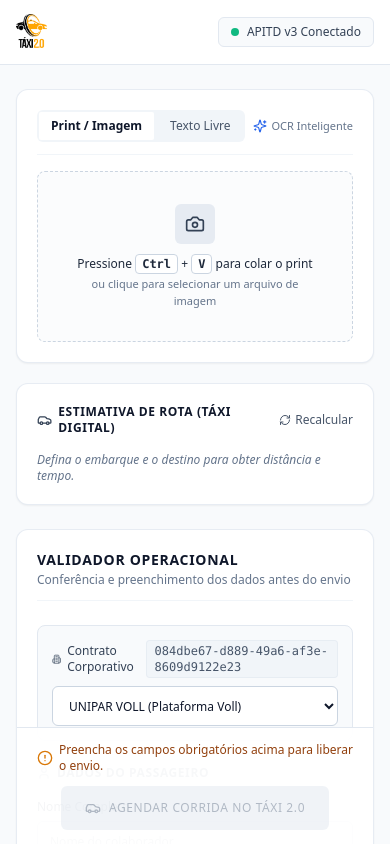
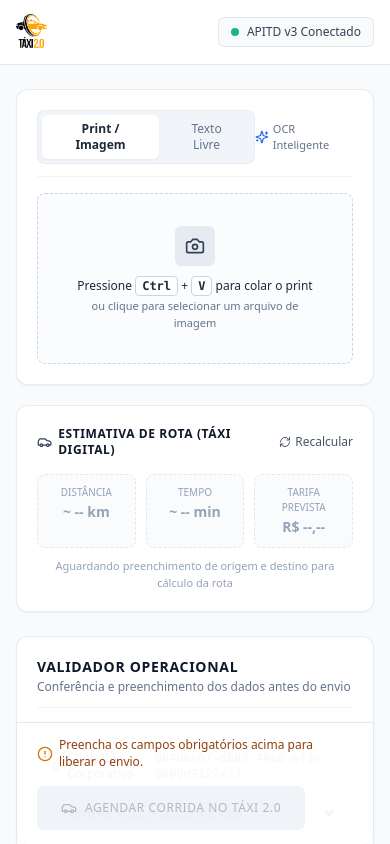
Before and after one commit to dudufla8/CORRIDAS-COM-IA, a Next.js app: page / in a window 390 px wide. Shown: the top 844 px of the page. Built offline with nearby package versions, Linux system fonts and the light colour scheme.

Commit message:
style: ajustes finos no footer, abas segmentadas estilo iOS, placeholders na estimativa e coluna esquerda sticky

```diff
--- a/src/components/dispatch/AiDispatchHub.tsx
+++ b/src/components/dispatch/AiDispatchHub.tsx
@@ -617,28 +617,28 @@
         <div className="grid grid-cols-1 lg:grid-cols-12 gap-6 items-start">
 
           {/* COLUNA ESQUERDA: INGESTÃO DE PRINT / TEXTO E ESTIMATIVA (5 colunas) */}
-          <div className="lg:col-span-5 space-y-5">
+          <div className="lg:col-span-5 space-y-5 lg:sticky lg:top-20">
 
             {/* Card de Upload / Dropzone */}
             <div className="bg-white rounded-xl border border-slate-200/80 p-5 shadow-sm space-y-4">
               <div className="flex items-center justify-between pb-3 border-b border-slate-100">
-                <div className="flex items-center gap-1 bg-slate-100 p-0.5 rounded-md">
+                <div className="bg-slate-100 p-1 rounded-lg border border-slate-200/60 inline-flex items-center gap-1">
                   <button
                     onClick={() => setActiveTab('PRINT')}
-                    className={`px-3 py-1.5 rounded-sm text-xs font-medium transition-all ${
+                    className={`px-3.5 py-1.5 rounded-md text-xs transition-all ${
                       activeTab === 'PRINT'
-                        ? 'bg-white text-slate-900 shadow-2xs font-semibold'
-                        : 'text-slate-600 hover:text-slate-900'
+                        ? 'bg-white shadow-sm font-semibold text-slate-800'
+                        : 'text-slate-500 hover:text-slate-700 font-medium'
                     }`}
                   >
                     Print / Imagem
                   </button>
                   <button
                     onClick={() => setActiveTab('TEXTO')}
-                    className={`px-3 py-1.5 rounded-sm text-xs font-medium transition-all ${
+                    className={`px-3.5 py-1.5 rounded-md text-xs transition-all ${
                       activeTab === 'TEXTO'
-                        ? 'bg-white text-slate-900 shadow-2xs font-semibold'
-                        : 'text-slate-600 hover:text-slate-900'
+                        ? 'bg-white shadow-sm font-semibold text-slate-800'
+                        : 'text-slate-500 hover:text-slate-700 font-medium'
                     }`}
                   >
                     Texto Livre
@@ -783,23 +783,39 @@
 
               {estimativa ? (
                 <div className="grid grid-cols-3 gap-2.5">
-                  <div className="p-2.5 bg-slate-50 rounded-md border border-slate-200 text-center">
-                    <div className="text-[10px] uppercase font-medium text-slate-500">Distância</div>
-                    <div className="text-sm font-semibold text-slate-900 mt-0.5">{estimativa.km} km</div>
+                  <div className="p-2.5 bg-slate-50 rounded-lg border border-slate-200 text-center">
+                    <div className="text-[10px] uppercase font-semibold text-slate-500">Distância</div>
+                    <div className="text-sm font-bold text-slate-900 mt-0.5">{estimativa.km} km</div>
                   </div>
-                  <div className="p-2.5 bg-slate-50 rounded-md border border-slate-200 text-center">
-                    <div className="text-[10px] uppercase font-medium text-slate-500">Tempo</div>
-                    <div className="text-sm font-semibold text-slate-900 mt-0.5">{estimativa.minutos} min</div>
+                  <div className="p-2.5 bg-slate-50 rounded-lg border border-slate-200 text-center">
+                    <div className="text-[10px] uppercase font-semibold text-slate-500">Tempo</div>
+                    <div className="text-sm font-bold text-slate-900 mt-0.5">{estimativa.minutos} min</div>
                   </div>
-                  <div className="p-2.5 bg-blue-50/60 rounded-md border border-blue-200 text-center">
-                    <div className="text-[10px] uppercase font-medium text-blue-700">Valor Estimado</div>
+                  <div className="p-2.5 bg-blue-50/60 rounded-lg border border-blue-200 text-center">
+                    <div className="text-[10px] uppercase font-semibold text-blue-700">Tarifa Prevista</div>
                     <div className="text-sm font-bold text-blue-900 mt-0.5">R$ {estimativa.valor.toFixed(2)}</div>
                   </div>
                 </div>
               ) : (
-                <p className="text-xs text-slate-500 italic">
-                  Defina o embarque e o destino para obter distância e tempo.
-                </p>
+                <div className="space-y-2.5">
+                  <div className="grid grid-cols-3 gap-2.5">
+                    <div className="p-2.5 bg-slate-50/70 rounded-lg border border-dashed border-slate-200 text-center">
+                      <div className="text-[10px] uppercase font-medium text-slate-400">Distância</div>
+                      <div className="text-sm font-semibold text-slate-400 mt-0.5">~ -- km</div>
+                    </div>
+                    <div className="p-2.5 bg-slate-50/70 rounded-lg border border-dashed border-slate-200 text-center">
+                      <div className="text-[10px] uppercase font-medium text-slate-400">Tempo</div>
+                      <div className="text-sm font-semibold text-slate-400 mt-0.5">~ -- min</div>
+                    </div>
+                    <div className="p-2.5 bg-slate-50/70 rounded-lg border border-dashed border-slate-200 text-center">
+                      <div className="text-[10px] uppercase font-medium text-slate-400">Tarifa Prevista</div>
+                      <div className="text-sm font-semibold text-slate-400 mt-0.5">R$ --,--</div>
+                    </div>
+                  </div>
+                  <p className="text-[11px] text-slate-400 text-center">
+                    Aguardando preenchimento de origem e destino para cálculo da rota
+                  </p>
+                </div>
               )}
             </div>
           </div>
@@ -1001,15 +1017,15 @@
               </div>
 
               {/* 7. FOOTER STICKY: BARRA DE AÇÃO FIXA */}
-              <div className="sticky bottom-0 bg-white/95 backdrop-blur-xs py-3.5 px-5 -mx-5 -mb-5 rounded-b-xl border-t border-slate-200 z-20 flex flex-col sm:flex-row items-center justify-between gap-3 shadow-xs">
-                <div className="text-xs text-slate-600">
+              <div className="sticky bottom-0 bg-white/95 backdrop-blur-xs py-3.5 px-5 -mx-5 -mb-5 rounded-b-xl border-t border-slate-200 z-20 flex flex-col sm:flex-row items-start sm:items-center justify-between gap-4 shadow-sm">
+                <div className="text-xs text-slate-600 flex-1 min-w-0 pr-2">
                   {!resultadoRules.podeDespachar ? (
-                    <span className="text-amber-800 font-medium flex items-center gap-1.5">
+                    <span className="text-amber-800 font-medium flex items-center gap-1.5 leading-snug">
                       <AlertCircle className="w-4 h-4 text-amber-600 flex-shrink-0" />
                       Preencha os campos obrigatórios acima para liberar o envio.
                     </span>
                   ) : (
-                    <span className="text-emerald-700 font-medium flex items-center gap-1.5">
+                    <span className="text-emerald-700 font-medium flex items-center gap-1.5 leading-snug">
                       <CheckCircle2 className="w-4 h-4 text-emerald-600 flex-shrink-0" />
                       Todos os requisitos contratuais foram validados.
                     </span>
@@ -1020,7 +1036,7 @@
                   type="button"
                   disabled={!resultadoRules.podeDespachar || despachando}
                   onClick={handleDespacharCorrida}
-                  className={`h-11 px-6 rounded-md font-medium text-xs tracking-wider uppercase transition-all flex items-center justify-center gap-2 ${
+                  className={`h-11 px-6 rounded-md font-medium text-xs tracking-wider uppercase transition-all flex items-center justify-center gap-2 shrink-0 whitespace-nowrap ${
                     resultadoRules.podeDespachar
                       ? 'bg-blue-600 hover:bg-blue-700 active:bg-blue-800 text-white shadow-sm cursor-pointer'
                       : 'opacity-50 cursor-not-allowed bg-slate-200 text-slate-500'
```
